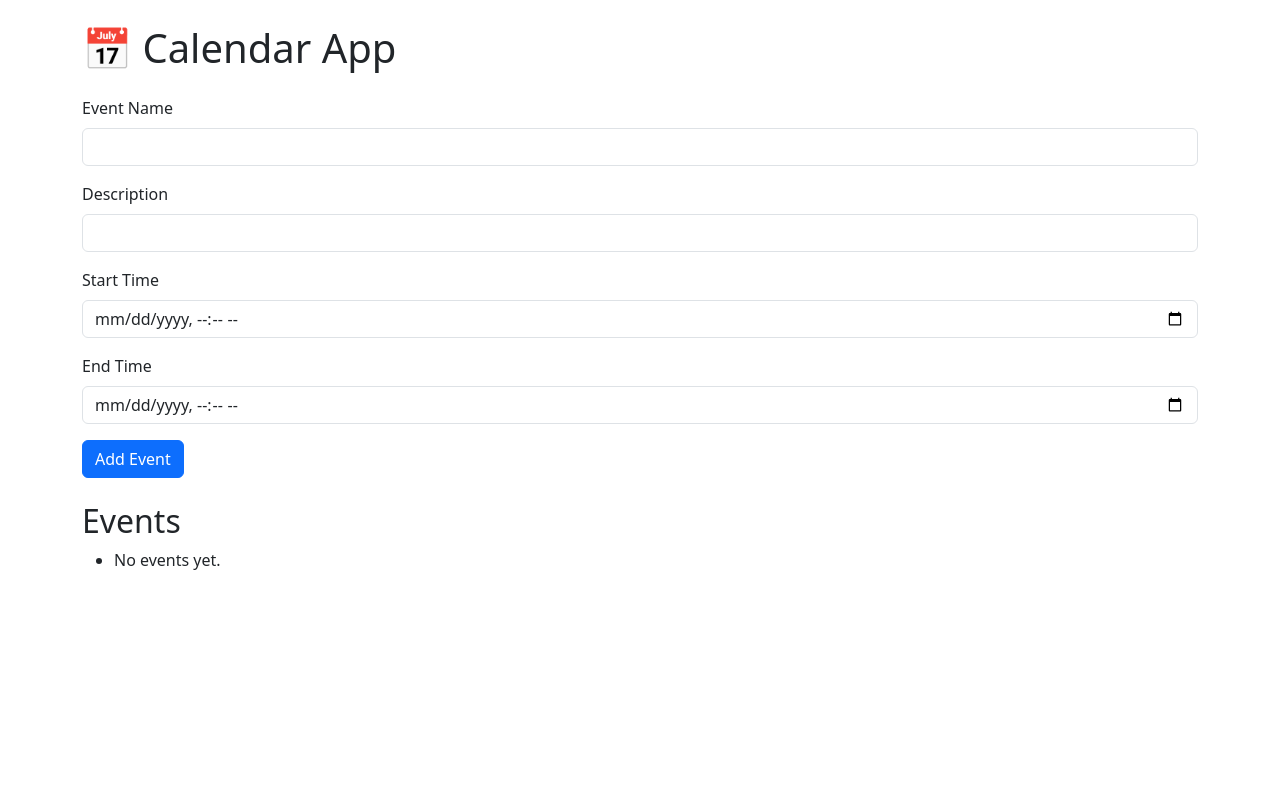
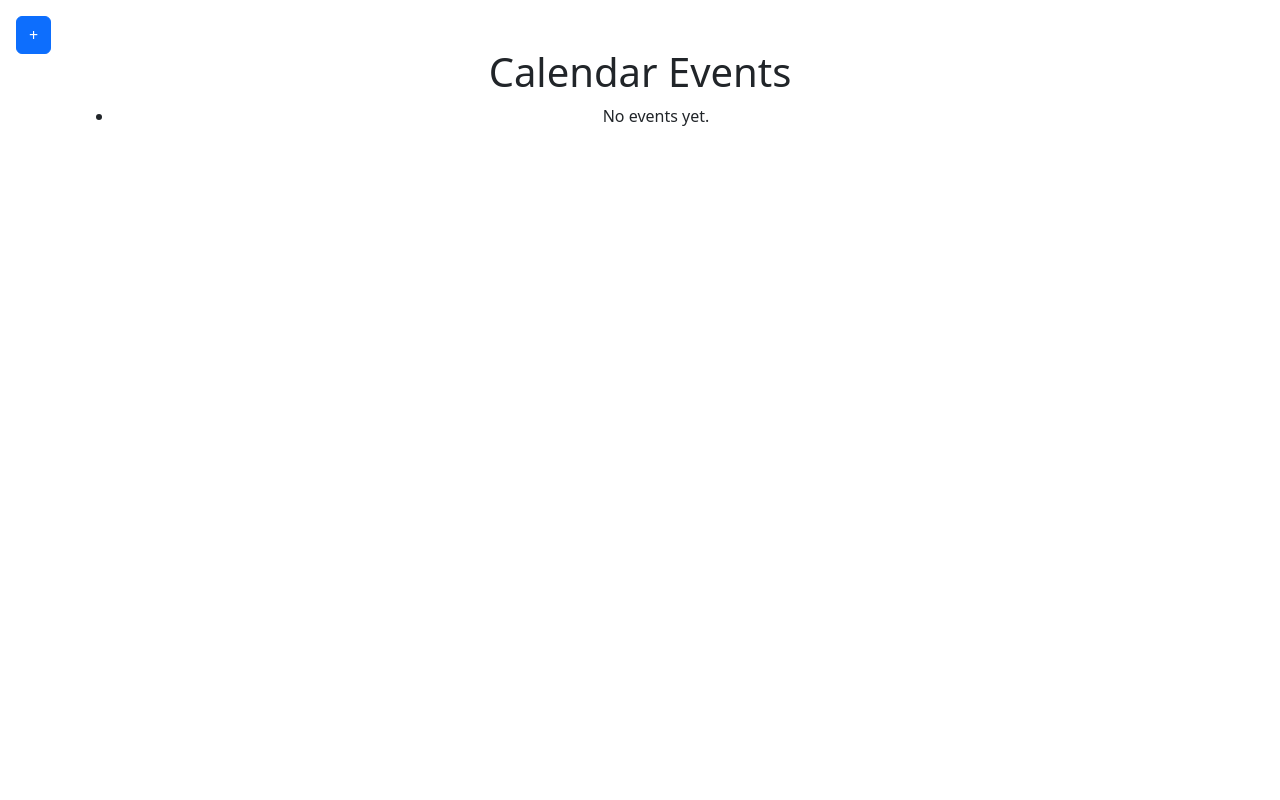
Before and after one commit to NimratSandhu/cal-project, a Flask app: page / in a window 1280 px wide. Run offline with Flask 3, Linux system fonts and the light colour scheme; data that the repository does not hold is empty; some libraries are stand-ins or nearby versions.

Commit message:
Pop up modal

```diff
--- a/app/templates/index.html
+++ b/app/templates/index.html
@@ -1,46 +1,69 @@
-<!DOCTYPE html>
-<html lang="en">
 <head>
-    <meta charset="UTF-8">
-    <title>Calendar App</title>
+    <link
+    href="https://cdn.jsdelivr.net/npm/bootstrap@5.3.0/dist/css/bootstrap.min.css"
+    rel="stylesheet"
+    />
+    <script src="https://cdn.jsdelivr.net/npm/bootstrap@5.3.0/dist/js/bootstrap.bundle.min.js"></script>
     <script src="https://unpkg.com/htmx.org@1.9.5"></script>
-    <link href="https://cdn.jsdelivr.net/npm/bootstrap@5.3.0/dist/css/bootstrap.min.css" rel="stylesheet">
 </head>
-<body class="p-4">
 
-    <div class="container">
-        <h1 class="mb-4">📅 Calendar App</h1>
 
-        <!-- Add Event Form -->
-        <form
-            hx-post="/add_event"
-            hx-target="#events-list"
-            hx-swap="beforeend"
-            class="mb-4"
-        >
-            <div class="mb-3">
-                <label for="event-name" class="form-label">Event Name</label>
-                <input type="text" name="name" id="event-name" class="form-control" required>
-            </div>
-            <div class="mb-3">
-                <label for="event-description" class="form-label">Description</label>
-                <input type="text" name="description" id="event-description" class="form-control">
-            </div>
-            <div class="mb-3">
-                <label for="event-date" class="form-label">Start Time</label>
-                <input type="datetime-local" name="start-time" id="event-start-time" class="form-control" required>
-            </div>
-            <div class="mb-3">
-                <label for="event-date" class="form-label">End Time</label>
-                <input type="datetime-local" name="end-time" id="event-end-time" class="form-control" required>
-            </div>
-            <button type="submit" class="btn btn-primary">Add Event</button>
-        </form>
+<body class="d-flex flex-column min-vh-100">
 
-        <!-- Event List -->
-        <h2>Events</h2>
+    <!-- Top left floating button -->
+    <button
+        type="button"
+        class="btn btn-primary position-fixed top-0 start-0 m-3"
+        data-bs-toggle="modal"
+        data-bs-target="#addEventModal"
+    >
+        +
+    </button>
+
+    <!-- Center content -->
+    <div class="container my-5 text-center">
+        <h1>Calendar Events</h1>
         <div id="events-list" hx-get="/get_events" hx-trigger="load"></div>
     </div>
 
+    <!-- Modal -->
+    <div class="modal fade" id="addEventModal" tabindex="-1" aria-labelledby="addEventModalLabel" aria-hidden="true">
+      <div class="modal-dialog">
+        <div class="modal-content">
+          <form hx-post="/add_event" hx-target="#events-list" hx-swap="outerHTML" onsubmit="bootstrap.Modal.getInstance(document.getElementById('addEventModal')).hide(); return true;">
+            <div class="modal-header">
+              <h5 class="modal-title" id="addEventModalLabel">Add Event</h5>
+              <button type="button" class="btn-close" data-bs-dismiss="modal" aria-label="Close"></button>
+            </div>
+            <div class="modal-body">
+
+              <div class="mb-3">
+                <label class="form-label">Name</label>
+                <input type="text" name="name" class="form-control" required>
+              </div>
+
+              <div class="mb-3">
+                <label class="form-label">Description</label>
+                <textarea name="description" class="form-control"></textarea>
+              </div>
+
+              <div class="mb-3">
+                <label class="form-label">Start Time</label>
+                <input type="datetime-local" name="start-time" class="form-control" required>
+              </div>
+
+              <div class="mb-3">
+                <label class="form-label">End Time</label>
+                <input type="datetime-local" name="end-time" class="form-control" required>
+              </div>
+
+            </div>
+            <div class="modal-footer">
+              <button type="submit" class="btn btn-primary">Add Event</button>
+            </div>
+          </form>
+        </div>
+      </div>
+    </div>
+
 </body>
-</html>
```
